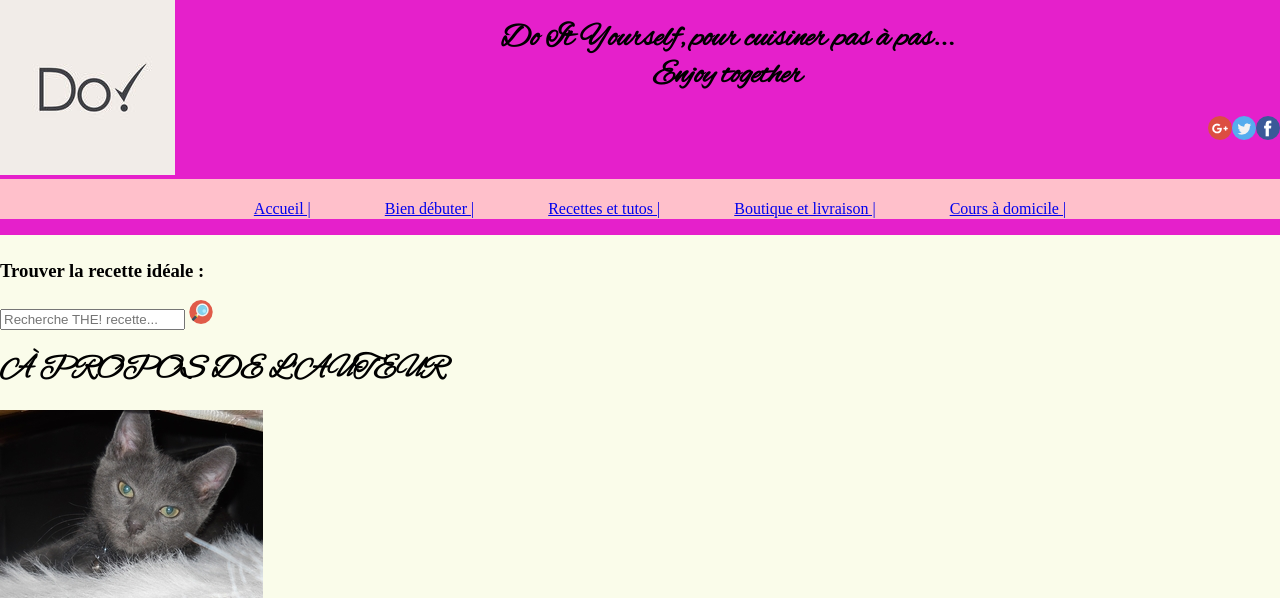
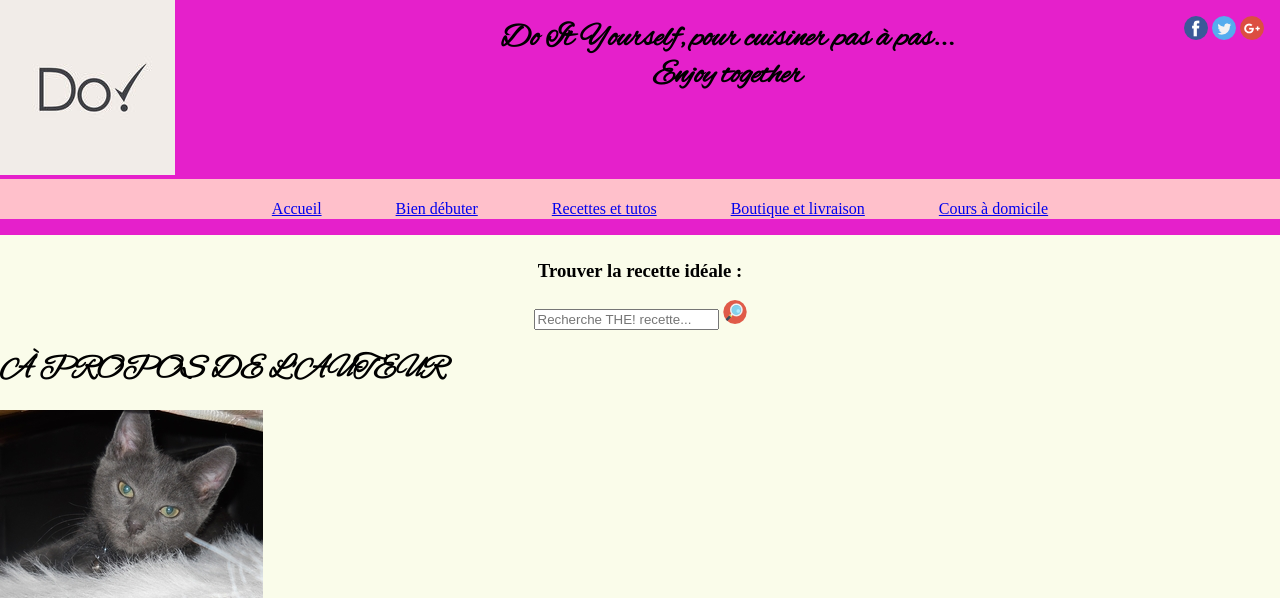
Before and after one commit to Tyddee/mon_aston, a PHP site: page / in a window 1280 px wide. Shown: the top 598 px of the page. Run offline with PHP 8.4, Linux system fonts and the light colour scheme.

Commit message:
synchro2

```diff
--- a/assets/css/app.css
+++ b/assets/css/app.css
@@ -46,18 +46,19 @@ nav li:last-child {
     width: calc(100% - 175px);
     text-align: center;
 }
-
-.iconfb {
-    float: right;
-    margin: 0;
+/* conteneur des icones sociales */
+ul.social {
+    list-style-type : none;
+    position: fixed;
+    right: 0;
+    top: 0;
+    margin-right: 16px
 }
 
-.icontweet {
-    float: right;
-    margin: 0;
+ul.social li {
+    display: inline-block;
 }
 
-.icongogol {
-    float: right;
-    margin: 0;
+.bloc_research{
+    text-align: center;
 }
--- /dev/null
+++ b/config/config.php
@@ -0,0 +1,4 @@
+<?php
+
+// chemin d'accès au site
+define('SITE_PATH', '/mon_aston');
--- /dev/null
+++ b/config/database.php
@@ -0,0 +1 @@
+<?php
--- /dev/null
+++ b/includes/footer.php
@@ -0,0 +1,5 @@
+    </div>
+
+    <script src="assets/js/pagejs.js"></script>
+</body>
+</html>
--- /dev/null
+++ b/includes/header.php
@@ -0,0 +1,42 @@
+<?php
+
+include __DIR__ . "/../config/config.php"
+
+?><!DOCTYPE html>
+<html>
+    <head>
+        <meta charset="utf-8" />
+        <link rel="stylesheet" type="text/css" href="assets/css/app.css">
+        <link rel="stylesheet" type="text/css" href="assets/css/normalize.css">
+        <title><?php echo $title; ?> </title>
+    </head>
+<body>
+    <div id="bloc_page">
+        <header>
+            <div class="logo pull-left">
+                <img src="images/do.jpg">
+            </div>
+
+            <div class="slogan pull-left">
+                <h1>
+                    Do It Yourself, pour cuisiner pas &agrave pas...<br />
+                    Enjoy together
+                </h1>
+            </div>
+
+            <ul class="social">
+                <li class="iconfb"><img src="images/iconfb.png"></li>
+                <li class="icontweet"><img src="images/icontweet.png"></li>
+                <li class="icongogol"><img src="images/icongogol.png"></li>
+            </ul>
+
+            <nav>
+                <ul>
+                    <li><a href="<?php echo SITE_PATH . '/'; ?>">Accueil</a></li>
+                    <li><a href="<?php echo SITE_PATH . '/bien_debuter.php'; ?>">Bien débuter</a></li>
+                    <li><a href="#">Recettes et tutos</a></li>
+                    <li><a href="#">Boutique et livraison</a></li>
+                    <li><a href="#">Cours à domicile</a></li>
+                </ul>
+            </nav>
+        </header>
--- a/index.php
+++ b/index.php
@@ -1,43 +1,9 @@
-<!DOCTYPE html>
-<html>
-    <head>
-        <meta charset="utf-8" />
-        <link rel="stylesheet" type="text/css" href="assets/css/app.css">
-        <link rel="stylesheet" type="text/css" href="assets/css/normalize.css">
-        <title>Do It Yourself</title>
-    </head>
+<?php
+$title = "Do it yourself";
+include "includes/header.php";
+?>
 
-<body>
-    <div id="bloc_page">
-
-        <header>
-            <div class="logo pull-left">
-                <img src="images/do.jpg">
-            </div>
-
-            <div class="slogan pull-left">
-                <h1>
-                    Do It Yourself, pour cuisiner pas &agrave pas...<br />
-                    Enjoy together
-                </h1>
-            </div>
-
-            <div class="iconfb"><img src="images/iconfb.png"></div>
-            <div class="icontweet"><img src="images/icontweet.png"></div>
-            <div class="icongogol"><img src="images/icongogol.png"></div>
-
-            <nav>
-                <ul>
-                    <li><a href="#">Accueil     |</a></li>
-                    <li><a href="#">Bien débuter    |</a></li>
-                    <li><a href="#">Recettes et tutos   |</a></li>
-                    <li><a href="#">Boutique et livraison   |</a></li>
-                    <li><a href="#">Cours à domicile    |</a></li>
-                </ul>
-            </nav>
-        </header>
-
-        <div class="bloc_research">
+    <div class="bloc_research">
             <form method="post" action="traitement.php">
                 <h3>Trouver la recette idéale :</h3>
                 <p><input type="text" name="recette" placeholder="Recherche THE! recette..." />
@@ -94,7 +60,5 @@
                 <img src="images/star.png"><img src="images/star.png"><img src="images/star.png"><img src="images/star.png"><img src="images/star.png" alt="fivestar">
             </div>
         </footer>
-    </div>
-    <script src="assets/js/pagejs.js"></script>
-</body>
-</html>
+
+<?php include "includes/footer.php"; ?>
```
Also changed, not shown: bien_debuter.php (added, +17 -0 lines).
